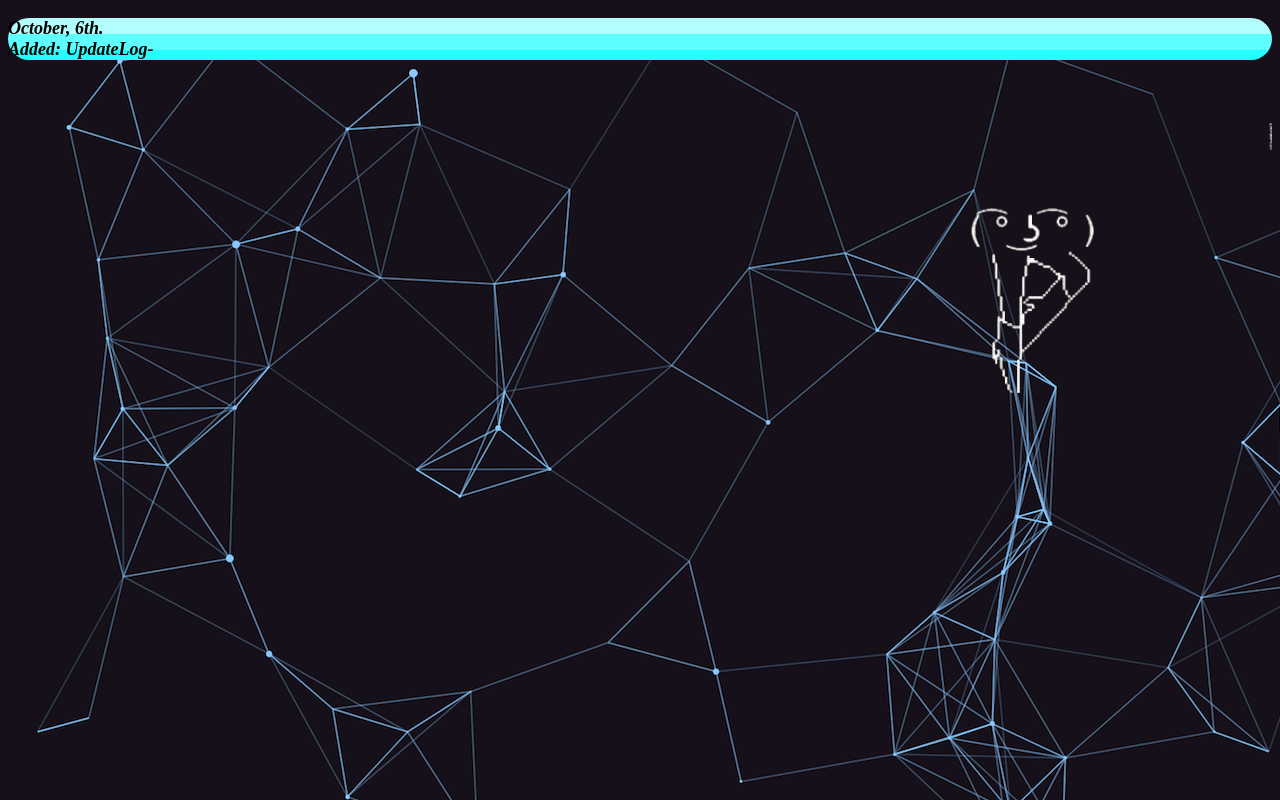
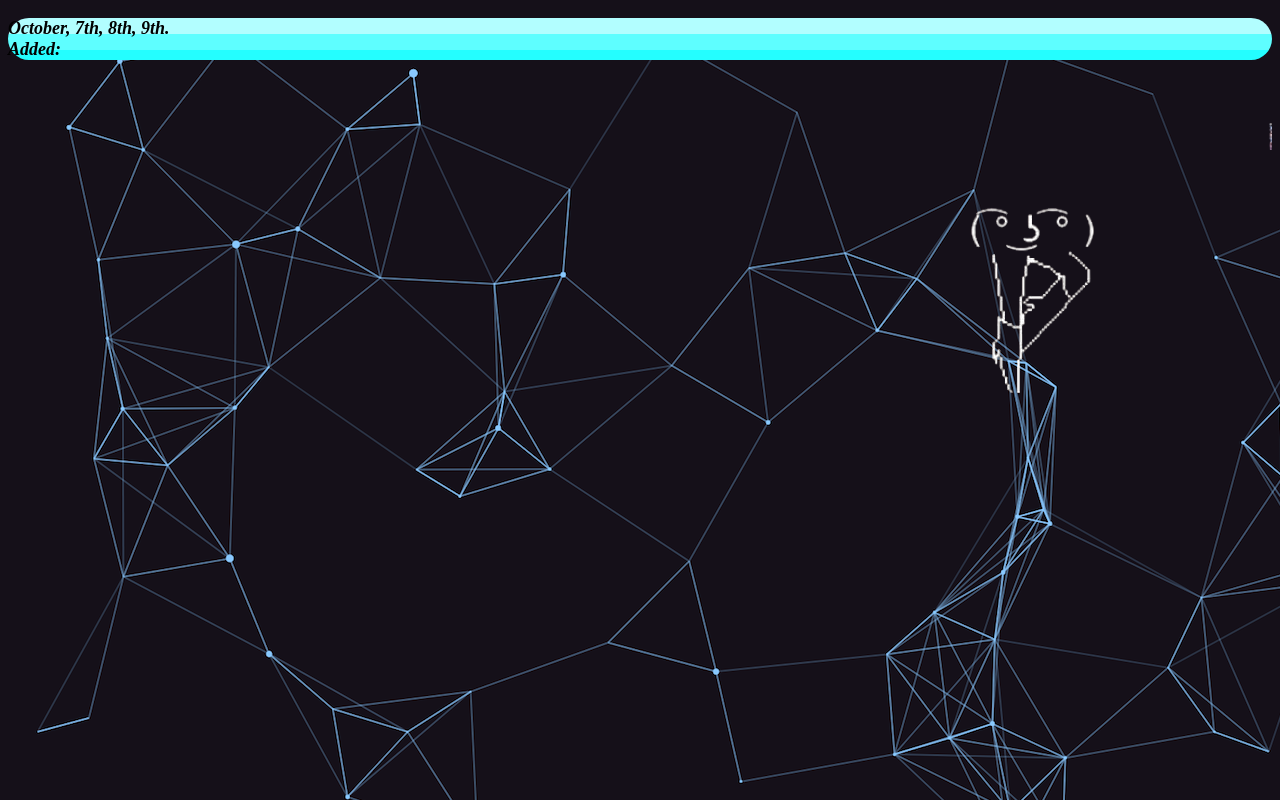
Before and after one commit to NetorgDev/NetorgDev.github.io, a plain HTML site: page UpdateLog.html in a window 1280 px wide. Drawn offline with Linux system fonts and the light colour scheme.

Commit message:
Update UpdateLog.html

```diff
--- a/UpdateLog.html
+++ b/UpdateLog.html
@@ -13,9 +13,9 @@
     </style>
 </head>
 <body>
-    <p class="Heading_3">     October, 6th.
+    <p class="Heading_3">     October, 7th, 8th, 9th.
         <br>
-        Added: UpdateLog-
+        Added:
     </p>
 
 
```
